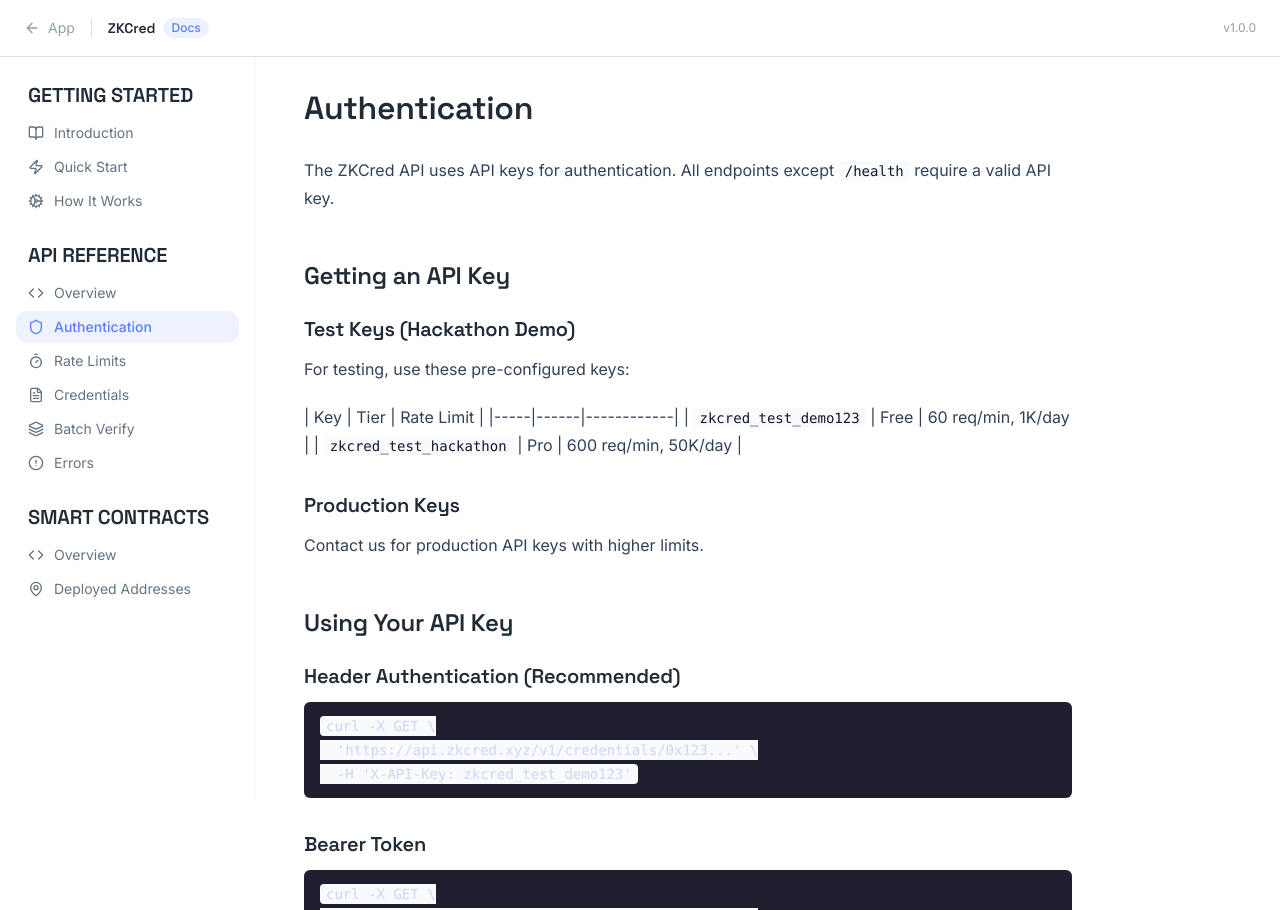
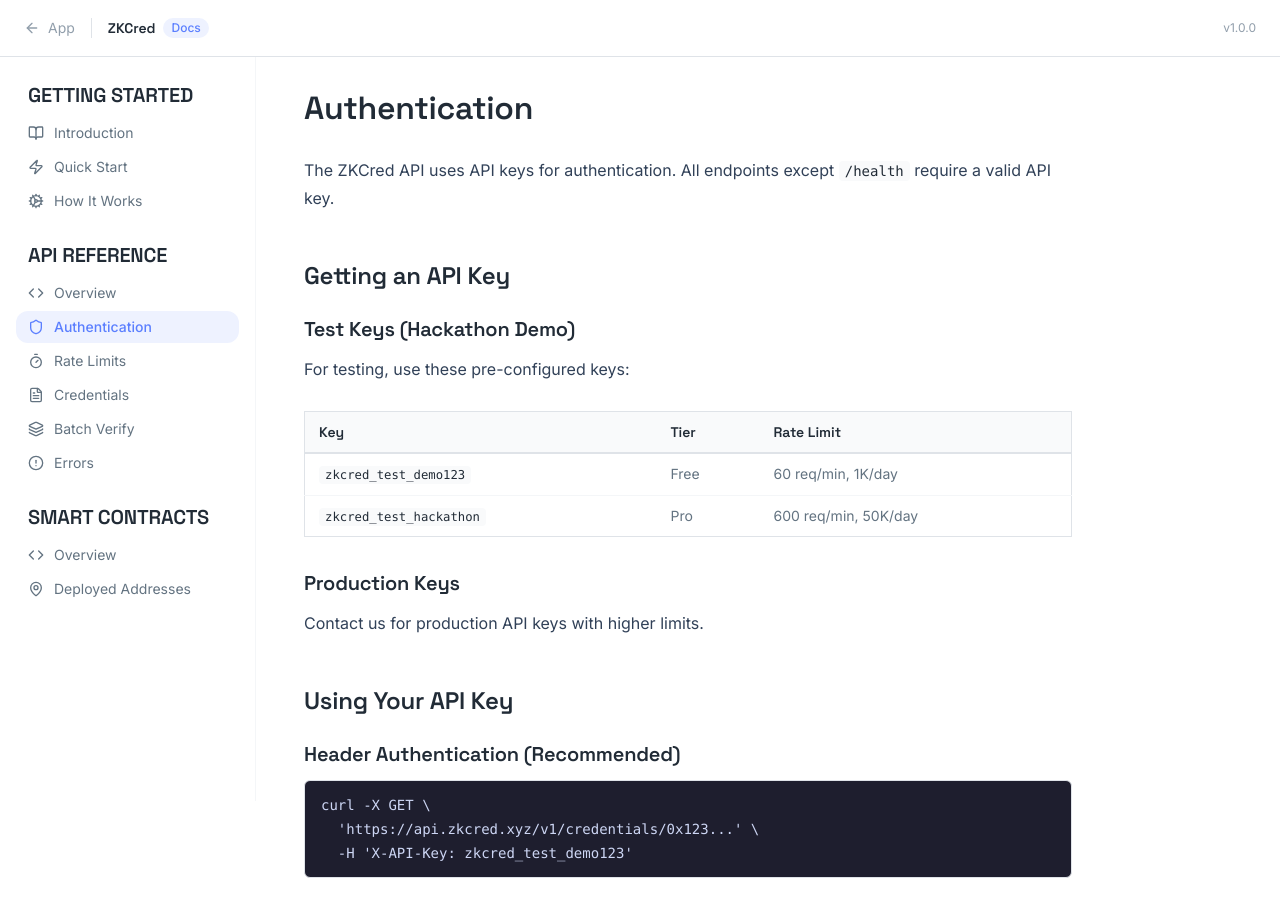
Before and after one commit to IronicDeGawd/redefine-starknet-2026, a Next.js app in the folder frontend/: page /docs/api/authentication in a window 1280 px wide. Shown: the top 910 px of the page. Built offline with nearby package versions, Linux system fonts and the light colour scheme.

Commit message:
fix(docs): fix table and code block rendering in MDX pages
Add remark-gfm for GFM table support and custom prose CSS
for proper table borders, code block dark theme, and inline
code styling.

```diff
--- a/frontend/next.config.ts
+++ b/frontend/next.config.ts
@@ -5,6 +5,10 @@
   pageExtensions: ["ts", "tsx", "md", "mdx"],
 };
 
-const withMDX = createMDX({});
+const withMDX = createMDX({
+  options: {
+    remarkPlugins: [["remark-gfm"]],
+  },
+});
 
 export default withMDX(nextConfig);
--- a/frontend/package.json
+++ b/frontend/package.json
@@ -30,6 +30,7 @@
     "next": "16.1.6",
     "react": "19.2.3",
     "react-dom": "19.2.3",
+    "remark-gfm": "^4.0.1",
     "sats-connect": "^4.2.1",
     "starknet": "^9.2.1",
     "tailwind-merge": "^3.5.0",
--- a/frontend/src/app/globals.css
+++ b/frontend/src/app/globals.css
@@ -679,6 +679,65 @@
 }
 
 /* ============================================
+   Docs Prose Overrides
+   ============================================ */
+
+.prose table {
+  width: 100%;
+  border-collapse: collapse;
+  border: 1px solid var(--grey-300);
+  overflow: hidden;
+}
+
+.prose thead {
+  background: var(--grey-100);
+}
+
+.prose th {
+  padding: 10px 14px;
+  border-bottom: 2px solid var(--grey-300);
+  font-weight: 600;
+  color: var(--text-primary);
+  text-align: left;
+}
+
+.prose td {
+  padding: 10px 14px;
+  border-bottom: 1px solid var(--grey-200);
+  color: var(--text-secondary);
+}
+
+.prose tbody tr:last-child td {
+  border-bottom: none;
+}
+
+.prose tbody tr:hover {
+  background: var(--grey-100);
+}
+
+.prose pre {
+  border: 1px solid var(--grey-300);
+  background: #1e1e2e;
+  color: #cdd6f4;
+}
+
+.prose pre code {
+  background: transparent;
+  padding: 0;
+  border-radius: 0;
+  color: inherit;
+  font-size: inherit;
+}
+
+.prose :not(pre) > code {
+  background: var(--grey-100);
+  padding: 2px 6px;
+  border-radius: 4px;
+  font-size: 0.875em;
+  color: var(--text-primary);
+}
+
+/* ============================================
    Utility Classes
    ============================================ */
 
```
Also changed, not shown: 1 other file (tests, documents, lock files or other folders).
